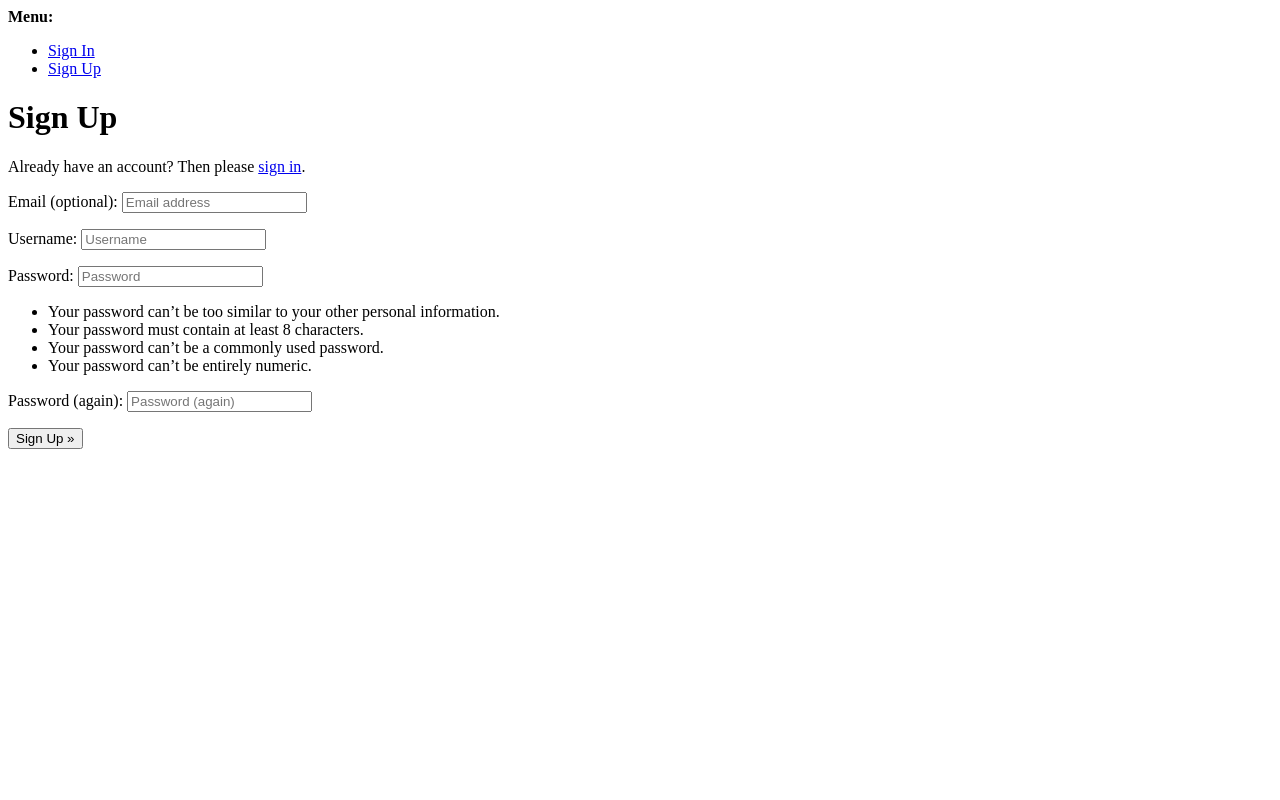
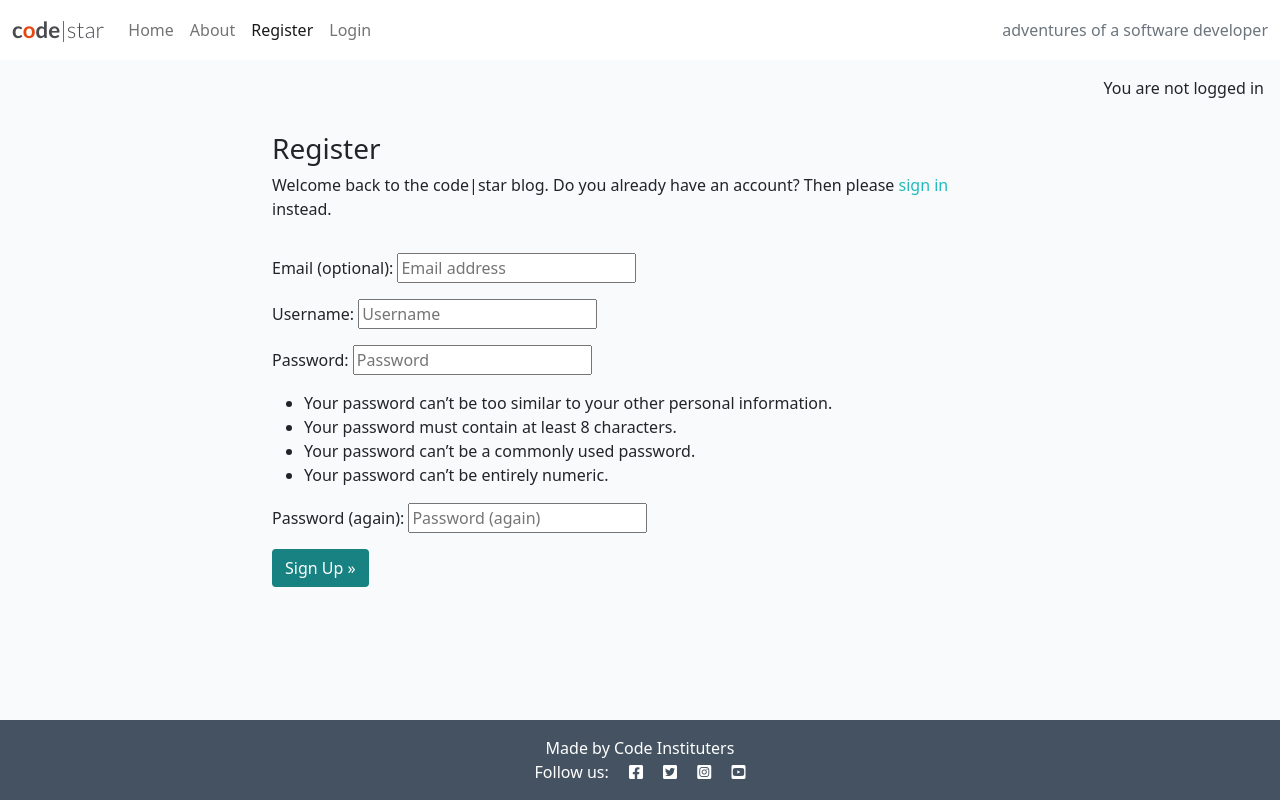
Before and after one commit to jonnlai/django-blog, a Django app: page /accounts/signup/ in a window 1280 px wide. Run offline with Django 4.2, Linux system fonts and the light colour scheme.

Commit message:
update signup and login/logout styles

```diff
--- a/codestar/settings.py
+++ b/codestar/settings.py
@@ -28,7 +28,7 @@ TEMPLATES_DIR = os.path.join(BASE_DIR, 'templates')
 SECRET_KEY = os.environ.get("SECRET_KEY")
 
 # SECURITY WARNING: don't run with debug turned on in production!
-DEBUG = True
+DEBUG = False
 
 ALLOWED_HOSTS = ['8000-jonnlai-djangoblog-nyc9n1zmcak.ws.codeinstitute-ide.net',
                 '.herokuapp.com']
--- a/templates/account/signup.html
+++ b/templates/account/signup.html
@@ -1,21 +1,32 @@
-{% extends "account/base.html" %}
+{% extends "base.html" %}
 
 {% load i18n %}
 
 {% block head_title %}{% trans "Signup" %}{% endblock head_title %}
 
 {% block content %}
-<h1>{% trans "Sign Up" %}</h1>
 
-<p>{% blocktrans %}Already have an account? Then please <a href="{{ login_url }}">sign in</a>.{% endblocktrans %}</p>
+<div class="container">
+  <div class="row">
+    <div class="col-md-8 mt-3 offset-md-2">
+      <h3>{% trans "Register" %}</h3>
 
+      <p>{% blocktrans %}Welcome back to the code|star blog. Do you already have an account? Then please <a class="link" href="{ login_url }">sign in</a> instead.
+        {% endblocktrans %}</p>
+    </div>
+  </div>
+  <div class="row">
+    <div class="col-md-8 mt-3 offset-md-2">
       <form class="signup" id="signup_form" method="post" action="{% url 'account_signup' %}">
         {% csrf_token %}
         {{ form.as_p }}
         {% if redirect_field_value %}
         <input type="hidden" name="{{ redirect_field_name }}" value="{{ redirect_field_value }}" />
         {% endif %}
-  <button type="submit">{% trans "Sign Up" %} &raquo;</button>
+        <button class="btn btn-signup right" type="submit">{% trans "Sign Up" %} &raquo;</button>
       </form>
+    </div>
+  </div>
+</div>
 
 {% endblock content %}
--- a/templates/base.html
+++ b/templates/base.html
@@ -71,7 +71,10 @@
             </div>
         </div>
     </nav>
-
+    <p class="text-end m-3">
+        {% if user.is_authenticated %} You are logged in as {{ user }}
+        {% else %} You are not logged in
+        {% endif %}</p>
     <main class="flex-shrink-0 main-bg">
 
         {% block content %}
```
Lines whose indentation alone changed are shown as unchanged.
